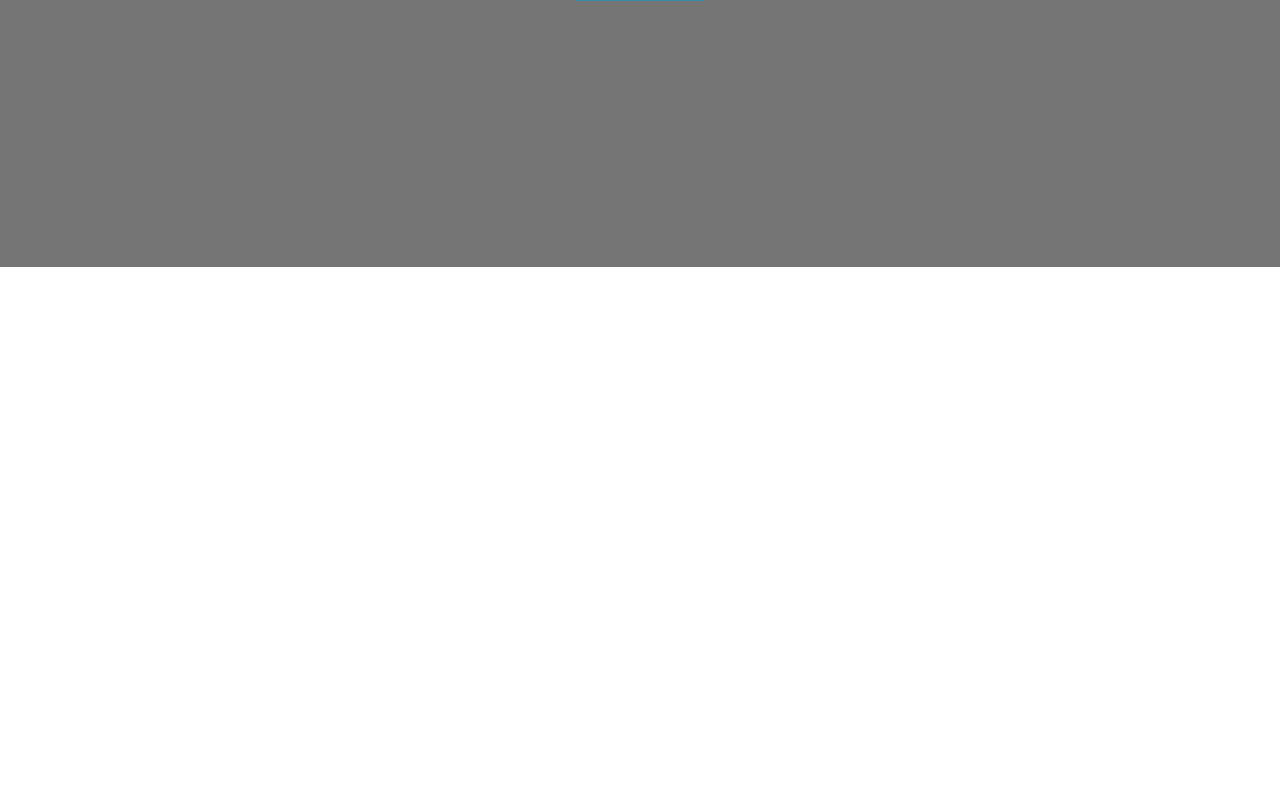
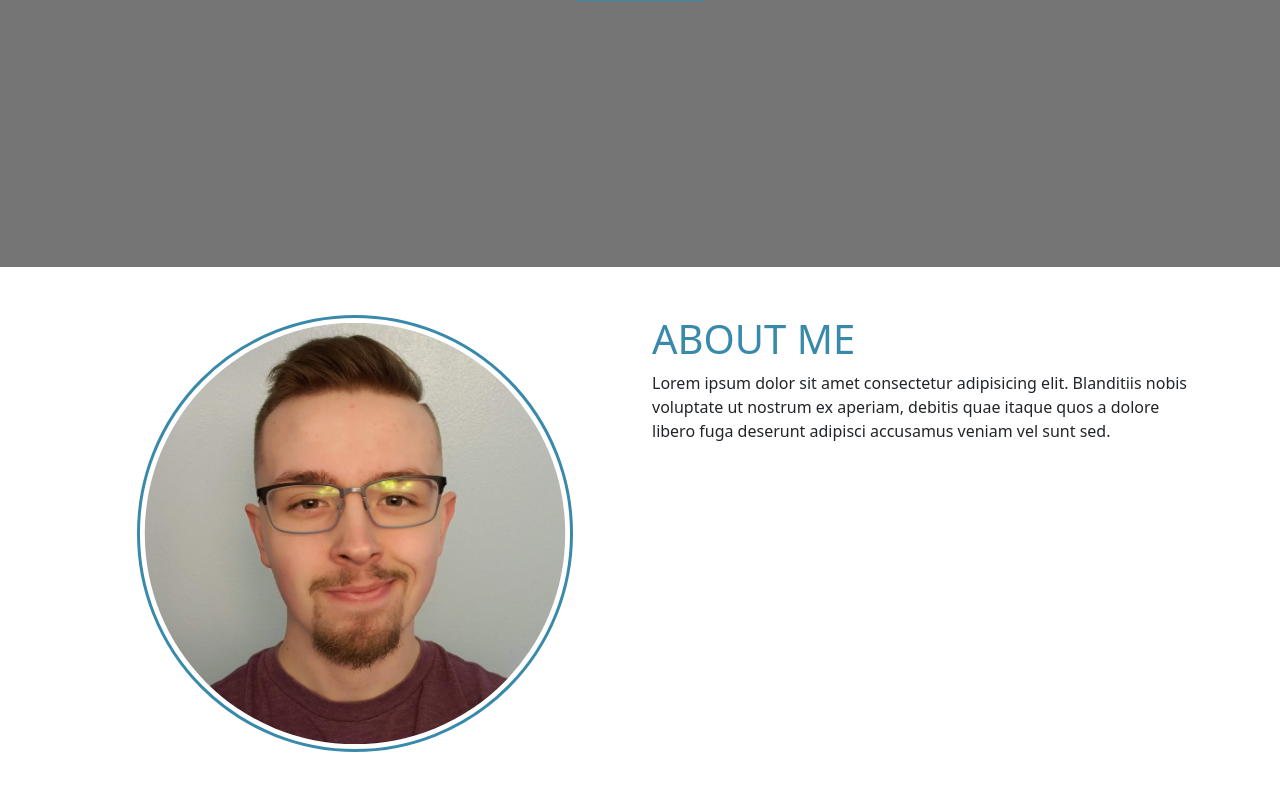
Before and after one commit to Ty4jbt/portfolio-react, a React (Create React App) app: page / in a window 1280 px wide. Shown: the part 565-1356 px from the top of the page. Before the commit the page ends 832 px from the top, so only its background shows below. Built offline with nearby package versions, Linux system fonts and the light colour scheme.

Commit message:
added an about me page

```diff
--- a/src/App.css
+++ b/src/App.css
@@ -9,5 +9,5 @@
 }
 
 body {
-  font-family: 'Roboto Condensed' sans-serif;
+  font-family: 'Roboto Condensed' sans-serif !important;
 }
--- a/src/App.js
+++ b/src/App.js
@@ -2,12 +2,14 @@ import './App.css';
 import 'bootstrap/dist/css/bootstrap.min.css';
 import Navbar from './components/Navbar/Navbar';
 import Header from './components/Header/Header';
+import AboutMe from './components/AboutMe/AboutMe';
 
 function App() {
   return (
     <div>
       <Navbar />
       <Header />
+      <AboutMe />
     </div>
   );
 }
--- /dev/null
+++ b/src/components/AboutMe/AboutMe.css
@@ -0,0 +1,24 @@
+
+.photo-wrap {
+    display: flex;
+    justify-content: center;
+    align-items: center;
+}
+
+.headshot {
+    width: 80%;
+    border-radius: 50%;
+    padding: 0.3rem;
+    border: 3px solid var(--primary-blue);
+}
+
+.about-heading {
+    color: var(--primary-blue);
+    text-transform: uppercase;
+}
+
+@media (max-width: 468px) {
+    .headshot {
+        width: 65%;
+    }
+}
--- /dev/null
+++ b/src/components/AboutMe/AboutMe.js
@@ -0,0 +1,23 @@
+import React from 'react';
+import '../AboutMe/AboutMe.css';
+import headShot from '../../images/HeadShot1.jpg';
+
+const AboutMe = () => {
+    return (
+        <div className='container py-5'>
+            <div className="row">
+                <div className="col-lg-6 col-xm-12">
+                    <div className="photo-wrap mb-5">
+                        <img className='headshot' src={headShot} alt="Headshot" />
+                    </div>
+                </div>
+                <div className="col-lg-6 col-xm-12">
+                    <h1 className='about-heading'>About Me</h1>
+                    <p>Lorem ipsum dolor sit amet consectetur adipisicing elit. Blanditiis nobis voluptate ut nostrum ex aperiam, debitis quae itaque quos a dolore libero fuga deserunt adipisci accusamus veniam vel sunt sed.</p>
+                </div>
+            </div>
+        </div>
+    )
+}
+
+export default AboutMe
--- a/src/components/Navbar/Navbar.css
+++ b/src/components/Navbar/Navbar.css
@@ -5,9 +5,10 @@
 
 /* Menu Links */
 nav {
-    position: fixed;
+    position: sticky important;
     top: 0;
     overflow: hidden;
+    z-index: 1;
 }
 
 nav a.nav-link {
```
